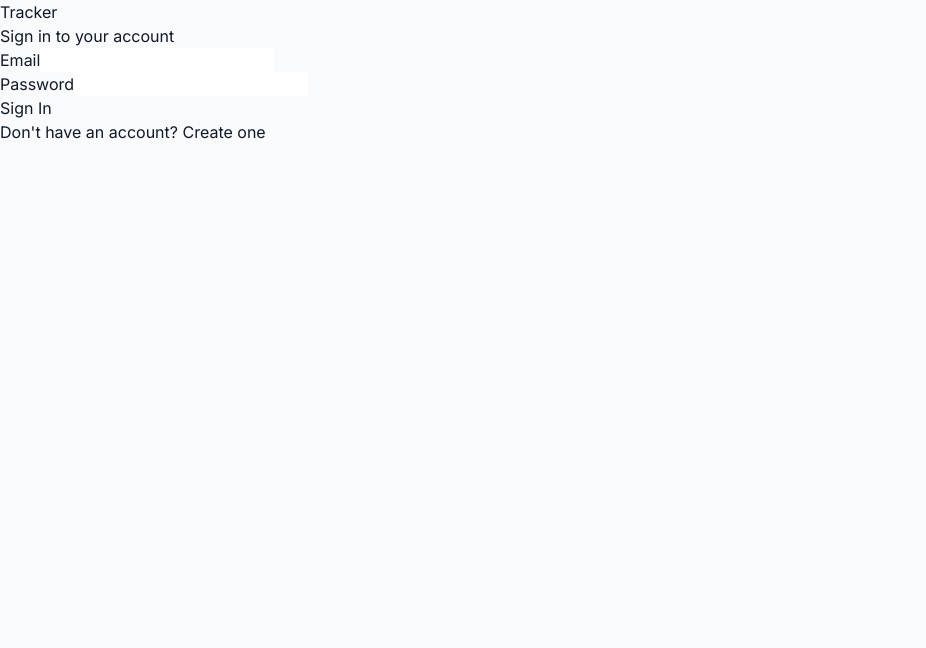
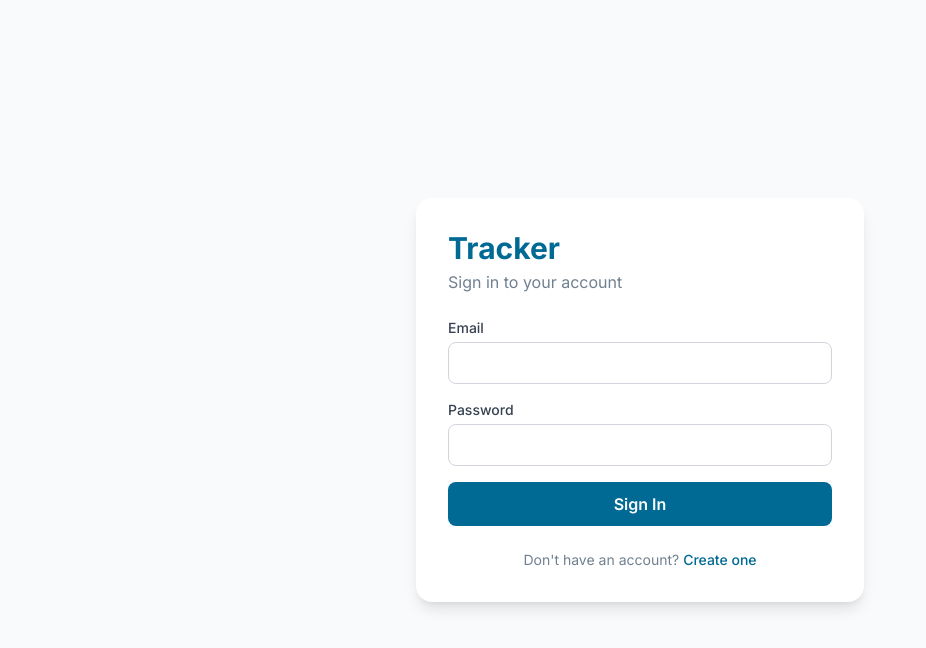
Before and after one commit to tdescartes/Tracker, a Next.js app in the folder web/: page /login in a window 1280 px wide. Shown: the top 648 px of the page, without its empty margins (0-926 px from the left). Built offline with nearby package versions, Linux system fonts and the light colour scheme; no server answers.

Commit message:
web(styles): add Tailwind config

```diff
--- /dev/null
+++ b/web/tailwind.config.ts
@@ -0,0 +1,38 @@
+import type { Config } from "tailwindcss";
+
+const config: Config = {
+    content: [
+        "./src/pages/**/*.{js,ts,jsx,tsx,mdx}",
+        "./src/components/**/*.{js,ts,jsx,tsx,mdx}",
+        "./src/app/**/*.{js,ts,jsx,tsx,mdx}",
+    ],
+    theme: {
+        extend: {
+            colors: {
+                primary: {
+                    DEFAULT: "#006994",
+                    light: "#0087be",
+                    dark: "#004d6e",
+                },
+                secondary: {
+                    DEFAULT: "#87A96B",
+                    light: "#a4c282",
+                    dark: "#6a8754",
+                },
+                alert: {
+                    DEFAULT: "#EC5800",
+                    light: "#ff7a2e",
+                    dark: "#c44700",
+                },
+                neutral: {
+                    DEFAULT: "#708090",
+                    light: "#8d9cac",
+                    dark: "#546070",
+                },
+            },
+        },
+    },
+    plugins: [],
+};
+
+export default config;
```
